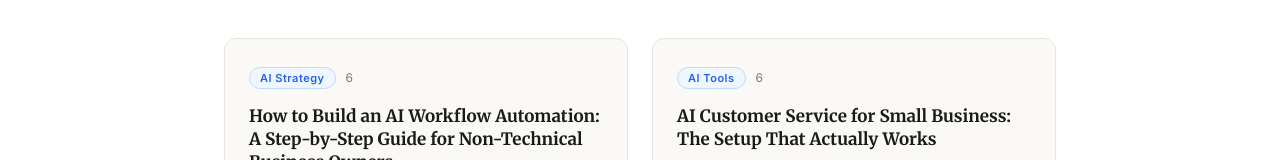
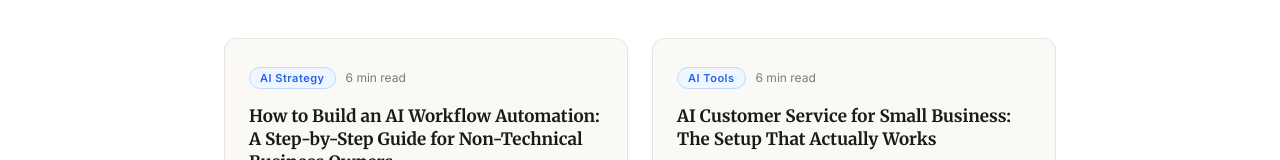
Before and after one commit to abigailleahgoldberg/aiskillsagents, a Next.js app: page /blog in a window 1280 px wide. Shown: the part 396-556 px from the top of the page. Built offline with nearby package versions, Linux system fonts and the light colour scheme.

Commit message:
fix: convert readTime number to string to match interface

```diff
--- a/app/blog/data.ts
+++ b/app/blog/data.ts
@@ -30,7 +30,7 @@ Test on ten real examples before going live. Find the edge cases — the weird r
 The goal is not to remove humans from your business. The goal is to remove humans from the parts of the business that do not require human judgment, so those humans can do the things that do.`,
     date: '2026-03-24',
     category: 'AI Strategy',
-    readTime: 6
+    readTime: '6 min read'
   },
   {
     slug: 'ai-customer-service-setup-small-business',
@@ -49,7 +49,7 @@ The human handoff is critical and often skipped. Not every inquiry should be han
 Setup timeline for a basic version: two to four weeks. The work is mostly in training the agent and testing edge cases. The tools are available off the shelf. The limiting factor is always the quality of the documentation you feed the system.`,
     date: '2026-03-24',
     category: 'AI Tools',
-    readTime: 6
+    readTime: '6 min read'
   },
   {
     slug: "va-vs-ai-agent-real-cost-breakdown-service-businesses",
```
